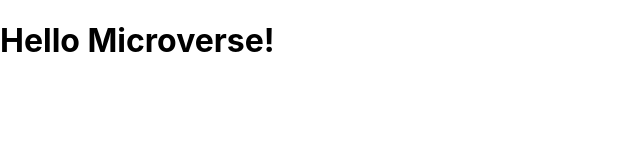
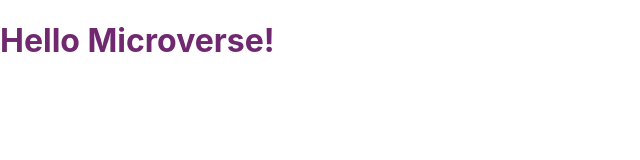
Before and after one commit to abruzy/hello_microverse, a website: page index.html in a window 1280 px wide. Shown: the whole page, without its empty margins (0-640 px from the left). Drawn offline with Linux system fonts and the light colour scheme.

Commit message:
fix: style the header class with my favourite color

```diff
--- a/style.css
+++ b/style.css
@@ -2,7 +2,8 @@ html,
 body {
   margin: 0;
   padding: 0;
-  font-family: -apple-system, BlinkMacSystemFont, 'Segoe UI', Roboto, Oxygen, Ubuntu, Cantarell, 'Open Sans', 'Helvetica Neue', sans-serif;
+  font-family: -apple-system, BlinkMacSystemFont, 'Segoe UI', Roboto, Oxygen,
+    Ubuntu, Cantarell, 'Open Sans', 'Helvetica Neue', sans-serif;
 }
 
 *,
@@ -10,3 +11,7 @@ body {
 *::after {
   box-sizing: border-box;
 }
+
+.heading-1 {
+  color: rgb(112, 40, 112);
+}
```
